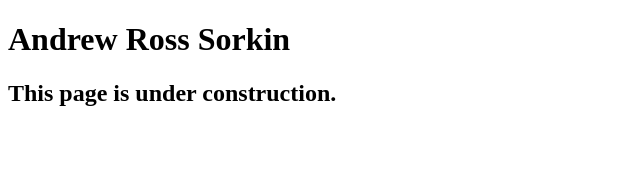
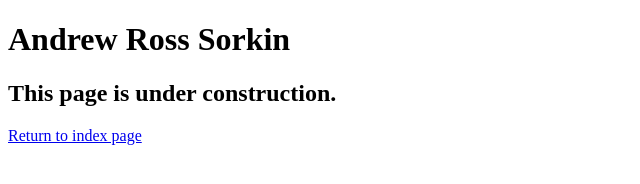
Before and after one commit to antara337/A05, a plain HTML site: page sorkin.html in a window 1280 px wide. Shown: the whole page, without its empty margins (0-640 px from the left). Drawn offline with Linux system fonts and the light colour scheme.

Commit message:
Add files via upload

```diff
--- a/sorkin.html
+++ b/sorkin.html
@@ -11,6 +11,7 @@
 	<main>
 		<h1>Andrew Ross Sorkin</h1>
 		<h2>This page is under construction.</h2>
+		<p><a href="index.html">Return to index page</a></p>
 	</main>
 </body>
 
```
